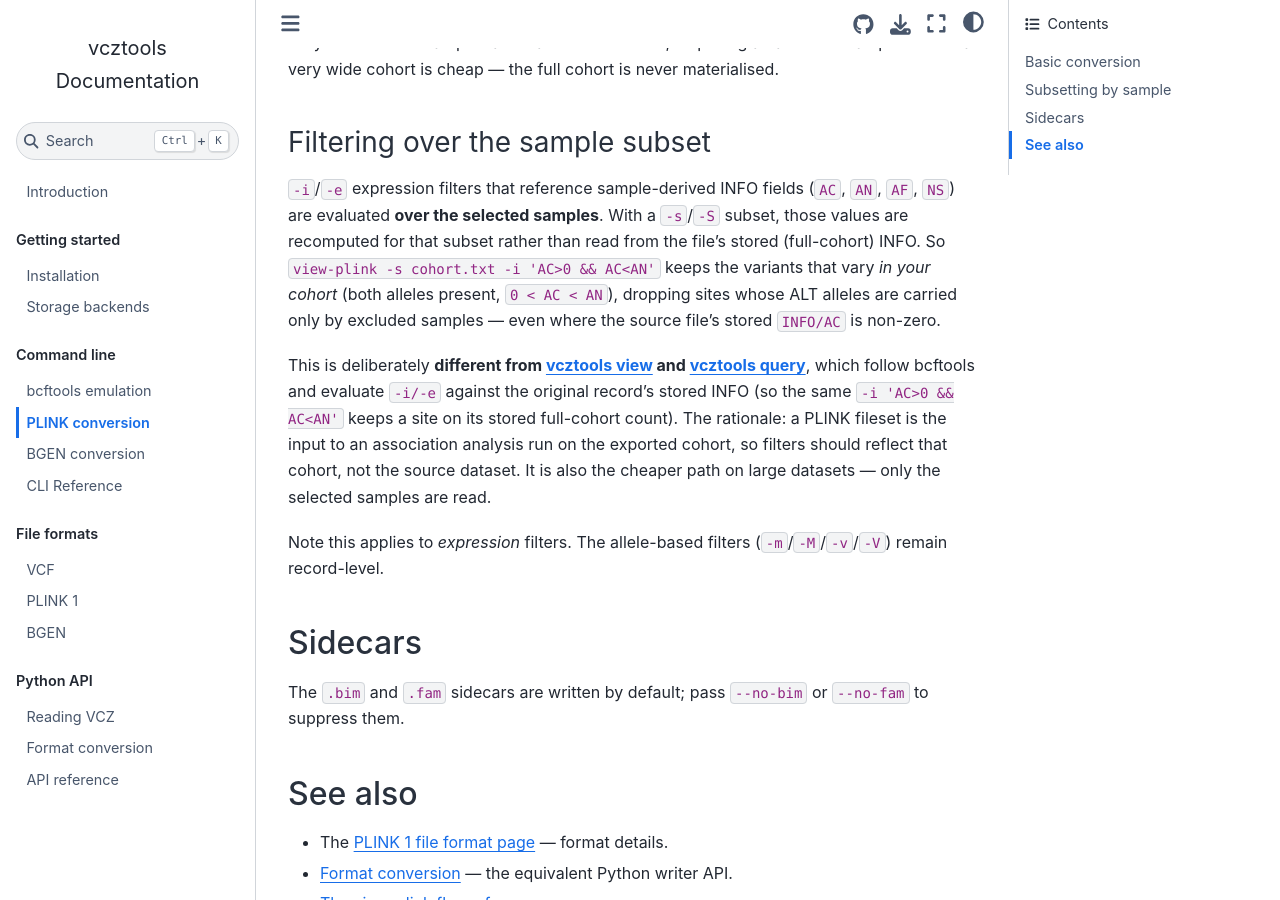
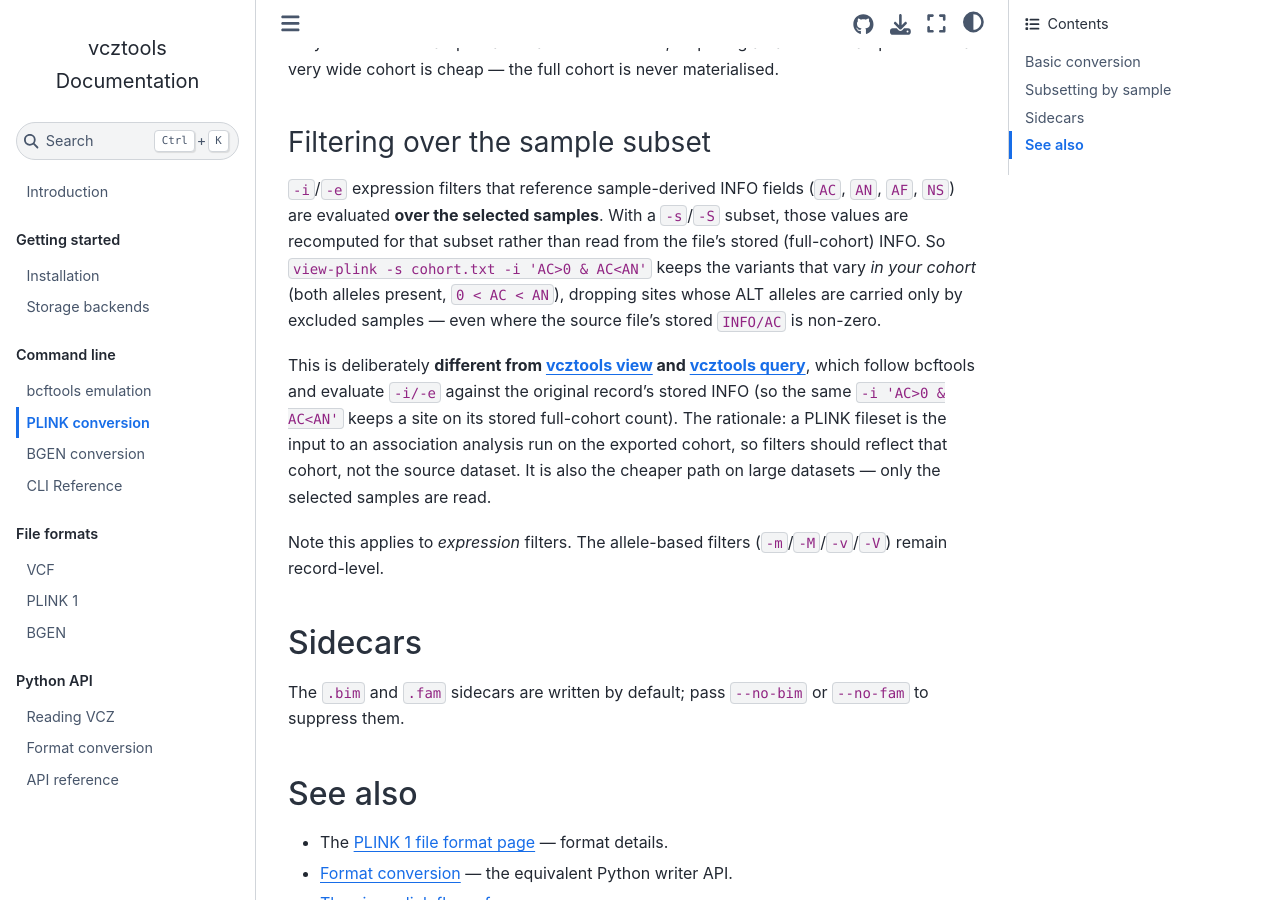
Before and after one commit to sgkit-dev/vcztools, a Jupyter Book: the page built from docs/plink_conversion.md, in a window 1280 px wide and 900 px high, scrolled down 1143 px. Built offline with Jupyter Book 1.0.4 settings and Sphinx 7.4.7 and the Sphinx Book theme 1.1.4, drawn with Linux system fonts in a browser that asks for light colours.

```diff
--- a/docs/plink_conversion.md
+++ b/docs/plink_conversion.md
@@ -72,7 +72,7 @@ materialised.
 (`AC`, `AN`, `AF`, `NS`) are evaluated **over the selected samples**. With
 a `-s`/`-S` subset, those values are recomputed for that subset rather
 than read from the file's stored (full-cohort) INFO. So
-`view-plink -s cohort.txt -i 'AC>0 && AC<AN'` keeps the variants that vary
+`view-plink -s cohort.txt -i 'AC>0 & AC<AN'` keeps the variants that vary
 *in your cohort* (both alleles present, `0 < AC < AN`), dropping sites whose
 ALT alleles are carried only by excluded samples — even where the source
 file's stored `INFO/AC` is non-zero.
@@ -81,7 +81,7 @@ This is deliberately **different from
 {ref}`vcztools view<cmd-vcztools-view>` and
 {ref}`vcztools query<cmd-vcztools-query>`**, which follow bcftools and
 evaluate `-i/-e` against the original
-record's stored INFO (so the same `-i 'AC>0 && AC<AN'` keeps a site on its
+record's stored INFO (so the same `-i 'AC>0 & AC<AN'` keeps a site on its
 stored full-cohort count). The rationale: a PLINK fileset is the input to an
 association analysis run on the exported cohort, so filters should reflect
 that cohort, not the source dataset. It is also the cheaper path on large
```
